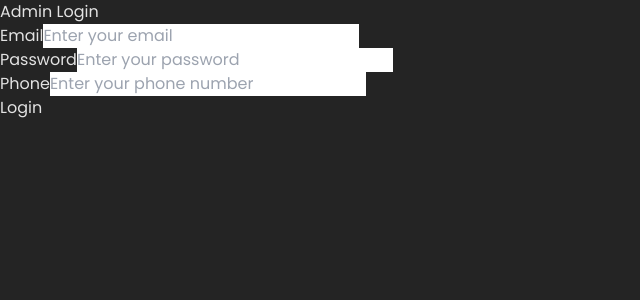
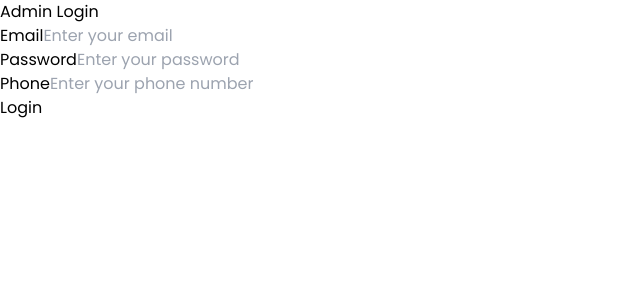
Before and after one commit to KrupeshVachhani/style-haven, a React (Vite) app: page /login in a window 1280 px wide. Shown: the top 300 px of the page, without its empty margins (0-640 px from the left). Built offline with nearby package versions, Linux system fonts and the light colour scheme.

Commit message:
fixed dark light color issue

```diff
--- a/src/index.css
+++ b/src/index.css
@@ -9,8 +9,6 @@
   font-weight: 400;
 
   color-scheme: light dark;
-  color: rgba(255, 255, 255, 0.87);
-  background-color: #242424;
 
   font-synthesis: none;
   text-rendering: optimizeLegibility;
```
